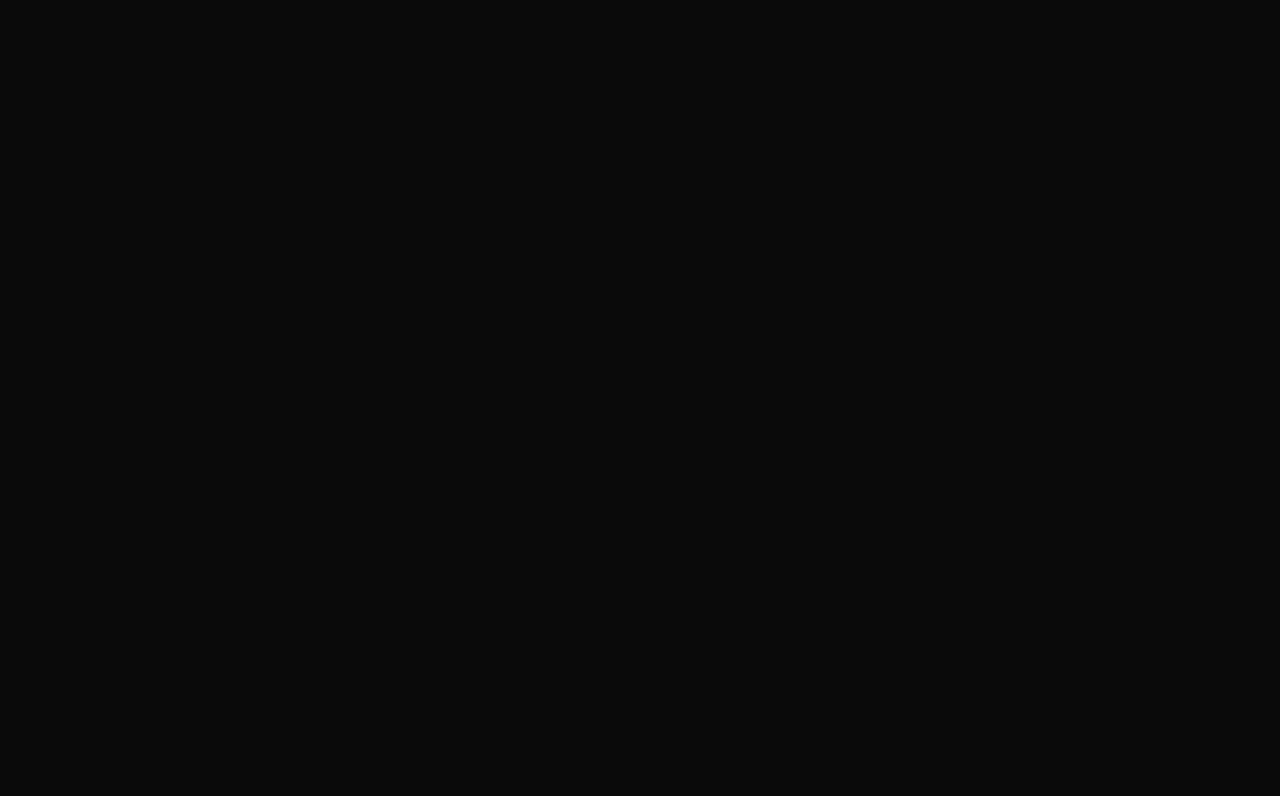
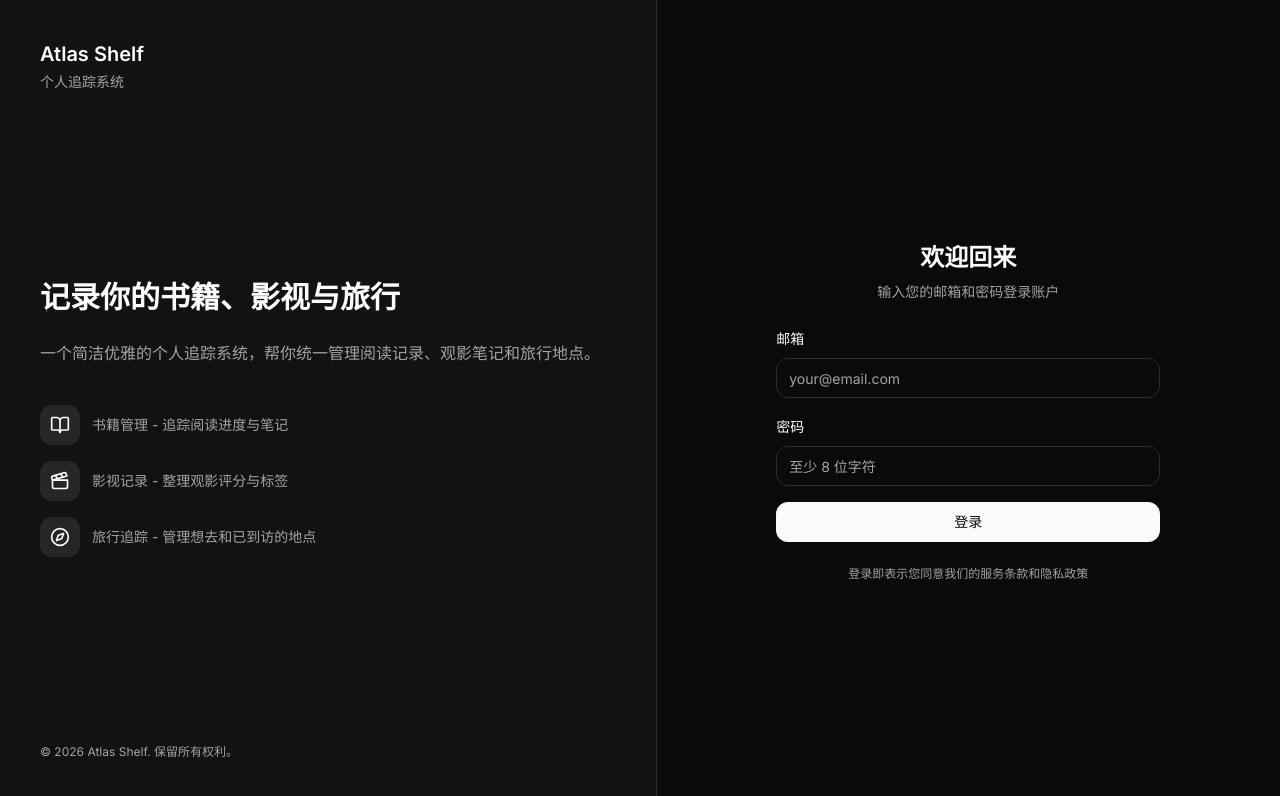
Before and after one commit to SaneryiMatt/Atlas-Shelf, a Next.js app: page /login in a window 1280 px wide. Before the commit this address had no page. Shown: the top 796 px of the page. Built offline with nearby package versions, Linux system fonts and the light colour scheme; no server answers.

Commit message:
feat: restore authentication and update login page with dark theme
Restore auth code and redesign login page for consistent dark theme

```diff
--- a/src/app/(app)/layout.tsx
+++ b/src/app/(app)/layout.tsx
@@ -1,15 +1,12 @@
 import type { ReactNode } from "react";
 
 import { AppShell } from "@/components/layout/app-shell";
-// 暂时注释掉认证，方便前端开发
-// import { requireUser } from "@/lib/auth";
+import { requireUser } from "@/lib/auth";
 
 export const dynamic = "force-dynamic";
 
 export default async function AppLayout({ children }: { children: ReactNode }) {
-  // 暂时跳过认证检查
-  // const user = await requireUser();
-  const mockUserEmail = "dev@example.com"; // 模拟用户邮箱
+  const user = await requireUser();
 
-  return <AppShell userEmail={mockUserEmail}>{children}</AppShell>;
+  return <AppShell userEmail={user.email ?? "已登录"}>{children}</AppShell>;
 }
--- a/src/app/login/page.tsx
+++ b/src/app/login/page.tsx
@@ -1,6 +1,166 @@
+import type { Metadata } from "next";
+import Link from "next/link";
 import { redirect } from "next/navigation";
+import { BookOpen, Clapperboard, Compass, ShieldCheck } from "lucide-react";
 
-// 暂时跳过登录，直接重定向到主页（方便前端开发）
-export default async function LoginPage() {
-  redirect("/");
+import { signInAction } from "@/app/login/actions";
+import { getCurrentUser } from "@/lib/auth";
+import { hasSupabaseConfig } from "@/lib/env";
+import { Button } from "@/components/ui/button";
+import { Input } from "@/components/ui/input";
+
+export const metadata: Metadata = {
+  title: "登录"
+};
+
+const errorMessages: Record<string, string> = {
+  invalid_credentials: "请输入有效的邮箱地址，以及至少 8 位的密码。",
+  supabase_not_configured: "缺少 Supabase 环境变量，请先完善配置再登录。",
+  "Invalid login credentials": "邮箱或密码不正确，请重试。",
+  "Email not confirmed": "请先在邮箱中确认账户。"
+};
+
+export default async function LoginPage({
+  searchParams
+}: {
+  searchParams: Promise<{ error?: string }>;
+}) {
+  const user = await getCurrentUser();
+
+  if (user) {
+    redirect("/");
+  }
+
+  const params = await searchParams;
+  const errorKey = params.error ?? "";
+  const errorMessage = errorMessages[errorKey] ?? (errorKey || null);
+
+  return (
+    <div className="flex min-h-screen bg-background">
+      {/* 左侧品牌区域 */}
+      <div className="hidden flex-1 flex-col justify-between border-r border-border bg-card p-10 lg:flex">
+        <div>
+          <Link href="/" className="text-xl font-semibold text-foreground">
+            Atlas Shelf
+          </Link>
+          <p className="mt-1 text-sm text-muted-foreground">个人追踪系统</p>
+        </div>
+
+        <div className="space-y-6">
+          <h2 className="text-3xl font-semibold leading-tight text-foreground">
+            记录你的书籍、影视与旅行
+          </h2>
+          <p className="text-muted-foreground">
+            一个简洁优雅的个人追踪系统，帮你统一管理阅读记录、观影笔记和旅行地点。
+          </p>
+
+          <div className="grid gap-4 pt-4">
+            <div className="flex items-center gap-3 text-sm text-muted-foreground">
+              <div className="flex size-10 items-center justify-center rounded-lg bg-accent">
+                <BookOpen className="size-5 text-foreground" />
+              </div>
+              <span>书籍管理 - 追踪阅读进度与笔记</span>
+            </div>
+            <div className="flex items-center gap-3 text-sm text-muted-foreground">
+              <div className="flex size-10 items-center justify-center rounded-lg bg-accent">
+                <Clapperboard className="size-5 text-foreground" />
+              </div>
+              <span>影视记录 - 整理观影评分与标签</span>
+            </div>
+            <div className="flex items-center gap-3 text-sm text-muted-foreground">
+              <div className="flex size-10 items-center justify-center rounded-lg bg-accent">
+                <Compass className="size-5 text-foreground" />
+              </div>
+              <span>旅行追踪 - 管理想去和已到访的地点</span>
+            </div>
+          </div>
+        </div>
+
+        <p className="text-xs text-muted-foreground">
+          &copy; {new Date().getFullYear()} Atlas Shelf. 保留所有权利。
+        </p>
+      </div>
+
+      {/* 右侧登录表单 */}
+      <div className="flex flex-1 items-center justify-center p-6">
+        <div className="w-full max-w-sm space-y-6">
+          {/* 移动端 Logo */}
+          <div className="text-center lg:hidden">
+            <Link href="/" className="text-xl font-semibold text-foreground">
+              Atlas Shelf
+            </Link>
+            <p className="mt-1 text-sm text-muted-foreground">个人追踪系统</p>
+          </div>
+
+          <div className="space-y-2 text-center">
+            <h1 className="text-2xl font-semibold text-foreground">欢迎回来</h1>
+            <p className="text-sm text-muted-foreground">
+              输入您的邮箱和密码登录账户
+            </p>
+          </div>
+
+          {/* Supabase 配置提示 */}
+          {!hasSupabaseConfig && (
+            <div className="rounded-lg border border-amber-500/20 bg-amber-500/10 px-4 py-3 text-sm text-amber-400">
+              <div className="flex items-start gap-2">
+                <ShieldCheck className="mt-0.5 size-4 shrink-0" />
+                <div>
+                  <p className="font-medium">需要配置 Supabase</p>
+                  <p className="mt-1 text-amber-400/80">
+                    请在项目设置中添加 Supabase 集成以启用登录功能。
+                  </p>
+                </div>
+              </div>
+            </div>
+          )}
+
+          {/* 错误提示 */}
+          {errorMessage && (
+            <div className="rounded-lg border border-red-500/20 bg-red-500/10 px-4 py-3 text-sm text-red-400">
+              {errorMessage}
+            </div>
+          )}
+
+          {/* 登录表单 */}
+          <form action={signInAction} className="space-y-4">
+            <div className="space-y-2">
+              <label htmlFor="email" className="text-sm font-medium text-foreground">
+                邮箱
+              </label>
+              <Input
+                id="email"
+                name="email"
+                type="email"
+                placeholder="your@email.com"
+                required
+                autoComplete="email"
+              />
+            </div>
+
+            <div className="space-y-2">
+              <label htmlFor="password" className="text-sm font-medium text-foreground">
+                密码
+              </label>
+              <Input
+                id="password"
+                name="password"
+                type="password"
+                placeholder="至少 8 位字符"
+                required
+                autoComplete="current-password"
+              />
+            </div>
+
+            <Button type="submit" className="w-full" disabled={!hasSupabaseConfig}>
+              登录
+            </Button>
+          </form>
+
+          <p className="text-center text-xs text-muted-foreground">
+            登录即表示您同意我们的服务条款和隐私政策
+          </p>
+        </div>
+      </div>
+    </div>
+  );
 }
--- a/src/components/auth/sign-out-button.tsx
+++ b/src/components/auth/sign-out-button.tsx
@@ -1,13 +1,15 @@
 import { LogOut } from "lucide-react";
 
+import { signOutAction } from "@/app/login/actions";
 import { Button } from "@/components/ui/button";
 
 export function SignOutButton() {
-  // 暂时移除登出功能，方便前端开发
   return (
-    <Button type="button" variant="ghost" size="icon" title="退出登录">
-      <LogOut className="size-4" />
-      <span className="sr-only">退出登录</span>
-    </Button>
+    <form action={signOutAction}>
+      <Button type="submit" variant="ghost" size="icon" title="退出登录">
+        <LogOut className="size-4" />
+        <span className="sr-only">退出登录</span>
+      </Button>
+    </form>
   );
 }
```
Also changed, not shown: middleware.ts (+8 -9 lines).
